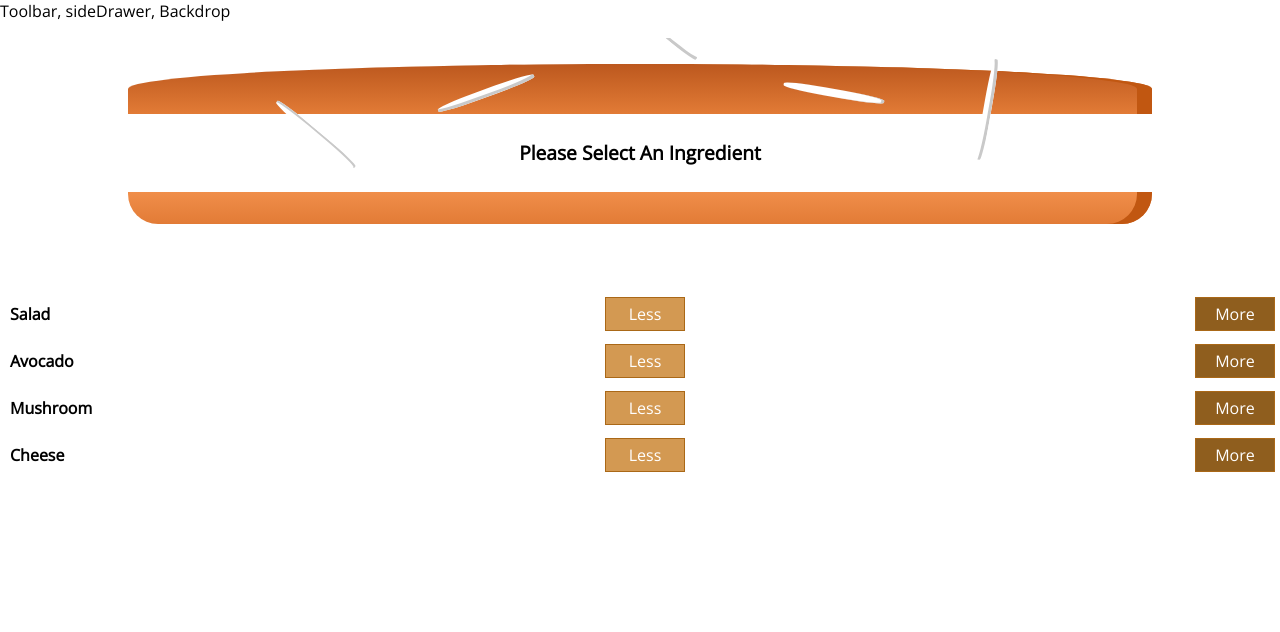
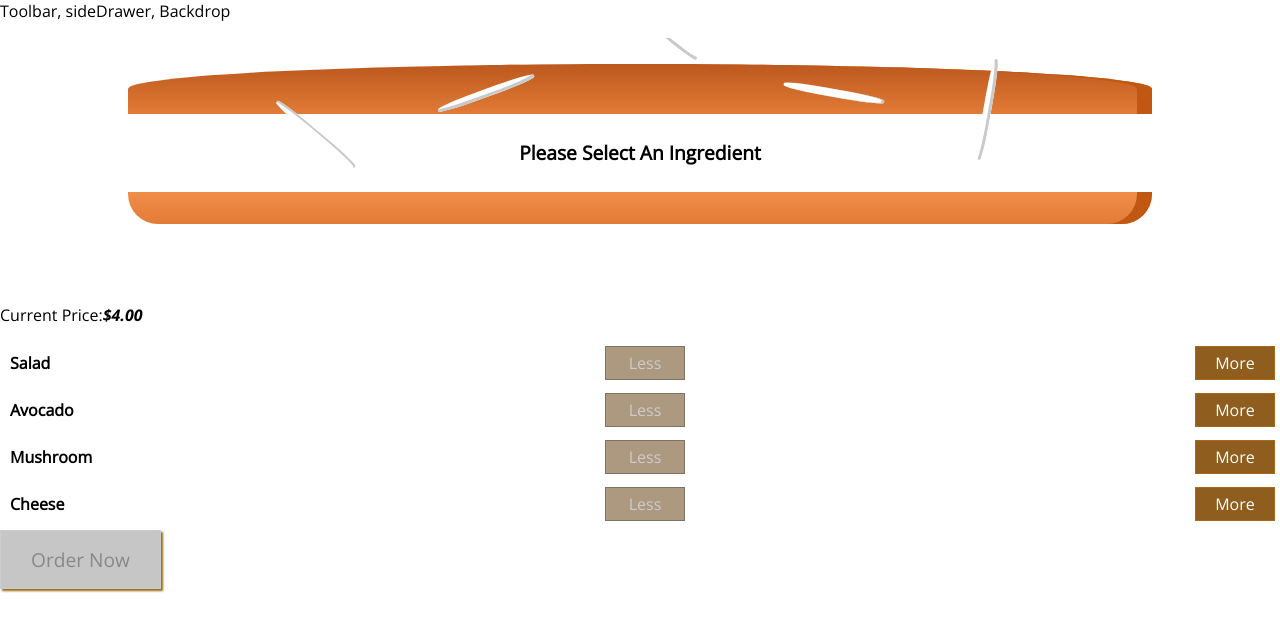
Before and after one commit to samSterns/burger-builder, a React app: page / in a window 1280 px wide. Shown: the top 632 px of the page. Built offline with nearby package versions, Linux system fonts and the light colour scheme.

Commit message:
order buttn purchase state

```diff
--- a/src/components/Burger/BuildControls/BuildControl/BuildControl.js
+++ b/src/components/Burger/BuildControls/BuildControl/BuildControl.js
@@ -6,7 +6,10 @@ import classes from './BuildControl.css';
 const buildControl = (props) => (
     <div className={classes.BuildControl}>
         <div className={classes.Label}>{props.label}</div>
-        <button className={classes.Less}>Less</button>
+        <button
+        className={classes.Less}
+        onClick={props.removed}
+        disabled={props.disabled} >Less</button>
         <button className={classes.More} onClick={props.added}>More</button>
     </div>
 );
--- a/src/components/Burger/BuildControls/BuildControls.css
+++ b/src/components/Burger/BuildControls/BuildControls.css
@@ -7,3 +7,44 @@
     margin: auto;
     padding: 10px 0;
 }
+
+.OrderButton {
+    background-color: #DAD735;
+    outline: none;
+    cursor: pointer;
+    border: 1px solid #966909;
+    color: #966909;
+    font-family: inherit;
+    font-size: 1.2em;
+    padding: 15px 30px;
+    box-shadow: 2px 2px 2px #966909;
+}
+
+.OrderButton:hover, .OrderButton:active {
+    background-color: #A0DB41;
+    border: 1px solid #966909;
+    color: #966909;
+}
+
+.OrderButton:disabled {
+    background-color: #C7C6C6;
+    cursor: not-allowed;
+    border: 1px solid #ccc;
+    color: #888888;
+}
+
+.OrderButton:not(:disabled) {
+    animation: enable 0.3s linear;
+}
+
+@keyframes enable {
+    0% {
+        transform: scale(1);
+    }
+    60% {
+        transform: scale(1.1);
+    }
+    100% {
+        transform: scale(1);
+    }
+}
--- a/src/components/Burger/BuildControls/BuildControls.js
+++ b/src/components/Burger/BuildControls/BuildControls.js
@@ -11,14 +11,19 @@ const controls = [
 
 const buildControls = (props) => (
     <div className={classes.BuildControls}>
+        <p>Current Price:<em>${props.price.toFixed(2)}</em></p>
         {controls.map(ctrl => (
             <BuildControl
             key={ctrl.label}
             label={ctrl.label}
-
             added={() => props.ingredientAdded(ctrl.type)}
+            removed={() => props.ingredientRemoved(ctrl.type)}
+            disabled={props.disabled[ctrl.type]}
             />
         ))}
+        <button
+        className={classes.OrderButton}
+        disabled={!props.purchaseable}>Order Now</button>
     </div>
 );
 
--- a/src/containers/BurgerBuilder/BurgerBuilder.js
+++ b/src/containers/BurgerBuilder/BurgerBuilder.js
@@ -20,7 +20,20 @@ class BurgerBuilder extends Component {
             cheese: 0,
             mushroom: 0
         },
-        totalPrice: 4
+        totalPrice: 4,
+        purchaseable: false
+    }
+
+    updatePurchaseState = (ingredients) => {
+
+        const sum = Object.keys ( ingredients )
+            .map(igKey => {
+                return ingredients[igKey]
+            })
+            .reduce((sum, el) => {
+                return sum + el
+            }, 0)
+        this.setState({purchaseable: sum > 0})
     }
 
     addIngredientHandler = (type) => {
@@ -34,17 +47,42 @@ class BurgerBuilder extends Component {
         const oldPrice = this.state.totalPrice;
         const newPrice = oldPrice + priceAddition;
         this.setState({totalPrice: newPrice, ingredients: updatedIngredients})
+        this.updatePurchaseState(updatedIngredients);
     }
 
     removeIngredientHandler = (type) => {
+        const oldCount = this.state.ingredients[type];
+        if (oldCount <= 0) {
+            return;
+        }
+        const updatedCount = oldCount - 1;
+        const updatedIngredients ={
+            ...this.state.ingredients
+        }
+        updatedIngredients[type] = updatedCount;
+        const priceDeduction = INGREDIENT_PRICES[type];
+        const oldPrice = this.state.totalPrice;
+        const newPrice = oldPrice - priceDeduction;
+        this.setState({totalPrice: newPrice, ingredients: updatedIngredients})
+        this.updatePurchaseState(updatedIngredients);
+    }
 
-    }
     render () {
+        const disableInfo = {
+            ...this.state.ingredients
+        }
+        for (let key in disableInfo) {
+            disableInfo[key] = disableInfo[key] <= 0
+        }
         return (
             <Aux>
                 <Burger ingredients={this.state.ingredients}/>
                 <BuildControls
                 ingredientAdded={this.addIngredientHandler}
+                ingredientRemoved={this.removeIngredientHandler}
+                disabled= {disableInfo}
+                purchaseable={this.state.purchaseable}
+                price={this.state.totalPrice}
                 />
             </Aux>
         )
```
